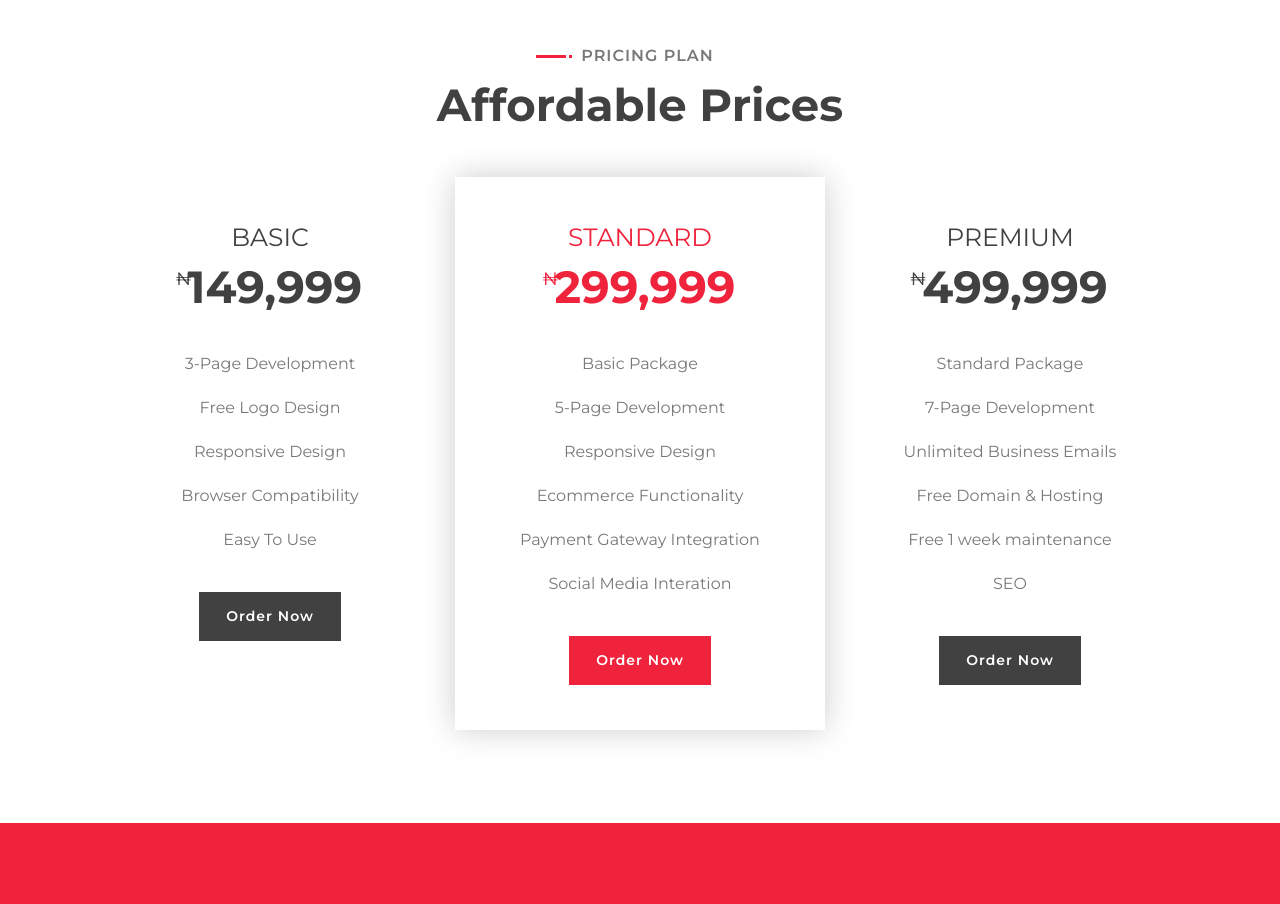
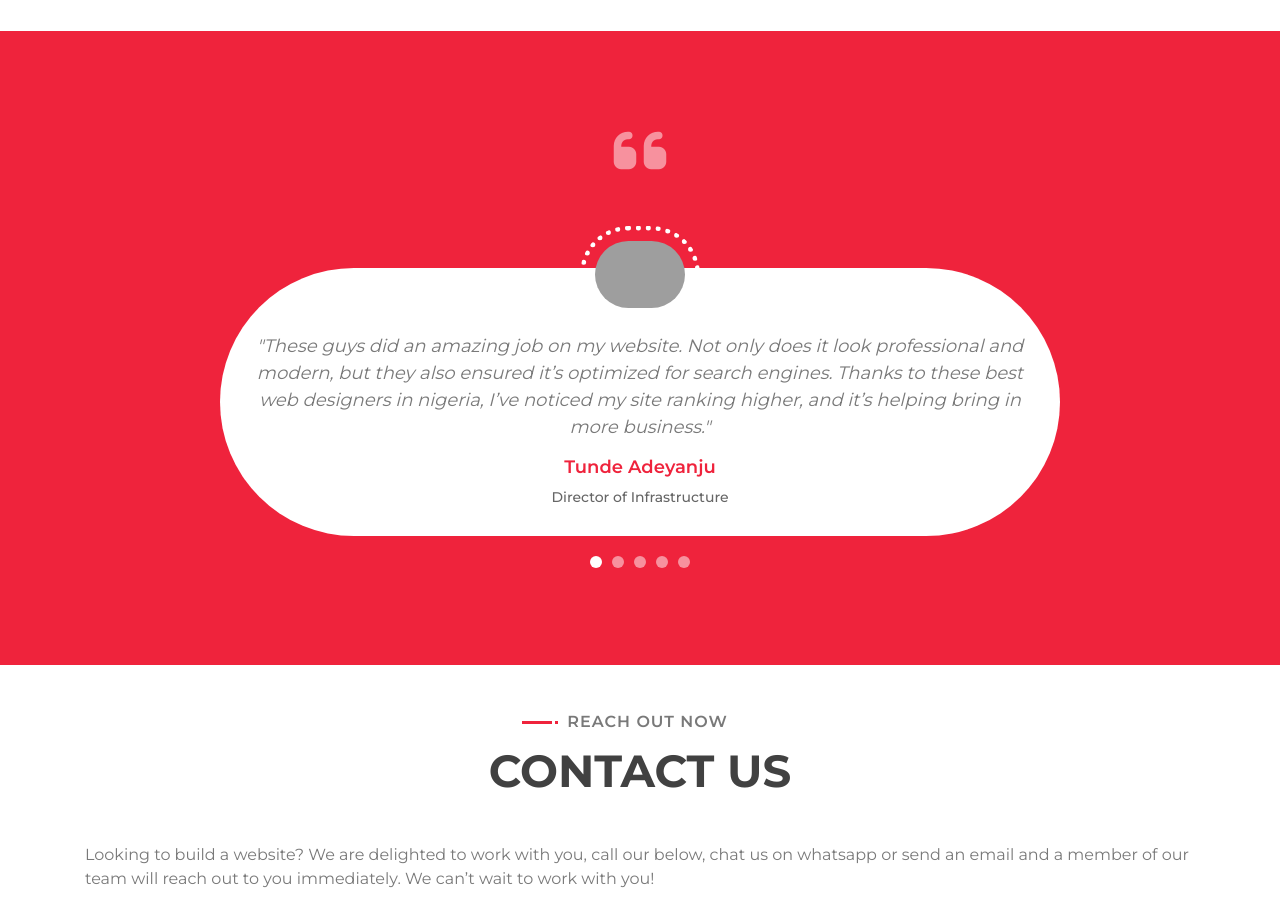
Before and after one commit to Bornorbang/websitedesigner, a Django app: page / in a window 1280 px wide. Shown: the part 4347-5251 px from the top of the page. Run offline with Django 5.2, Linux system fonts and the light colour scheme; some libraries are stand-ins or nearby versions; grey boxes are pictures that could not be loaded.

Commit message:
oh yeahhh

```diff
--- a/templates/index.html
+++ b/templates/index.html
@@ -211,13 +211,13 @@
         <div class="banner wow zoomIn" data-wow-delay="0.1s">
             <div class="container">
                 <div class="section-header text-center">
-                    <p style="color: #000;">Christmas Discount</p>
+                    <p style="color: #000;">New Year Discount</p>
                     <h2>Get <span style="color: #000;">30%</span> Discount</h2>
                 </div>
                 <div class="container banner-text">
                     <p>
-                        'Tis the season for savings! To spread some holiday cheer, we're offering an exclusive 30% Christmas discount on all our Web Design services. Whether you're looking to build a website, launch new ecommerce platform for your business, or create a mobile app, now is the perfect time to get started and save big. Take advantage of this
-                        limited-time offer to elevate your online presence and set your business up for success in the new year. Don't miss out—this festive offer won’t last long!
+                        'Tis a new year, welcome to 2025! To spread some great cheer, we're offering an exclusive 30% discount on all our Web Design services. Whether you're looking to build a website, launch new ecommerce platform for your business, or create a mobile app, now is the perfect time to get started and save big. Take advantage of this
+                        limited-time offer to elevate your online presence and set your business up for success in the new year. Don't miss out—this benevolent offer won’t last long!
                     </p>
                     <a class="btn" href="https://wa.link/f2kd41" target=_blank>Order Now</a>
                 </div>
@@ -276,6 +276,8 @@
                             </div>
                         </div>
                     </div>
+                </div>
+                <div class="row portfolio-container">
                     <div class="col-lg-4 col-md-6 col-sm-12 portfolio-item filter-3">
                         <div class="portfolio-wrap">
                             <div class="portfolio-img">
@@ -309,12 +311,12 @@
                             </div>
                         </div>
                     </div>
+                </div>
+                <div class="row portfolio-container">
                     <div class="col-lg-4 col-md-6 col-sm-12 portfolio-item filter-2">
                         <div class="portfolio-wrap">
                             <div class="portfolio-img">
-                                <a class="btn" href="https://geodis.com" target="_blank"><img src=
-                                    "https://media.istockphoto.com/photos/global-business-logistics-import-export-background-and-container-picture-id1266958681?k=20&m=1266958681&s=612x612&w=0&h=VfpQl6Fe83meeTksLdtIvoclXldL2bfD7D9A72WO5nI="
-                                    alt="web design company in nigeria"></a>
+                                <a class="btn" href="https://geodis.com" target="_blank"><img src="https://media.istockphoto.com/photos/global-business-logistics-import-export-background-and-container-picture-id1266958681?k=20&m=1266958681&s=612x612&w=0&h=VfpQl6Fe83meeTksLdtIvoclXldL2bfD7D9A72WO5nI=" alt="web design company in nigeria"></a>
                             </div>
                             <div class="portfolio-text">
                                 <h3>Geodis</h3>
@@ -344,6 +346,8 @@
                             </div>
                         </div>
                     </div>
+                </div>
+                <div class="row portfolio-container">
                     <div class="col-lg-4 col-md-6 col-sm-12 portfolio-item filter-1">
                         <div class="portfolio-wrap">
                             <div class="portfolio-img">
@@ -382,104 +386,6 @@
         </div>
         <!-- Portfolio End -->
 
-        <!-- Price Start -->
-        <div class="price" id="price">
-            <div class="container">
-                <div class="section-header text-center wow zoomIn" data-wow-delay="0.1s">
-                    <p>Pricing Plan</p>
-                    <h2>Affordable Prices</h2>
-                </div>
-                <div class="row">
-                    <div class="col-md-4 wow fadeInUp" data-wow-delay="0.5s">
-                        <div class="price-item">
-                            <div class="price-header">
-                                <div class="price-title">
-                                    <h2>Basic</h2>
-                                </div>
-                                <div class="price-prices">
-                                    <h2><small>₦</small>149,999</h2>
-                                </div>
-                            </div>
-                            <div class="price-body">
-                                <div class="price-description">
-                                    <ul>
-                                        <li>3-Page Development</li>
-                                        <li>Free Logo Design</li>
-                                        <li>Responsive Design</li>
-                                        <li>Browser Compatibility</li>
-                                        <li>Easy To Use</li>
-                                    </ul>
-                                </div>
-                            </div>
-                            <div class="price-footer">
-                                <div class="price-action">
-                                    <a class="btn" href="https://wa.link/f2kd41">Order Now</a>
-                                </div>
-                            </div>
-                        </div>
-                    </div>
-                    <div class="col-md-4 wow fadeInUp" data-wow-delay="0.0s">
-                        <div class="price-item featured-item">
-                            <div class="price-header">
-                                <div class="price-title">
-                                    <h2>Standard</h2>
-                                </div>
-                                <div class="price-prices">
-                                    <h2><small>₦</small>299,999</h2>
-                                </div>
-                            </div>
-                            <div class="price-body">
-                                <div class="price-description">
-                                    <ul>
-                                        <li>Basic Package</li>
-                                        <li>5-Page Development</li>
-                                        <li>Responsive Design</li>
-                                        <li>Ecommerce Functionality</li>
-                                        <li>Payment Gateway Integration</li>
-                                        <li>Social Media Interation</li>
-                                    </ul>
-                                </div>
-                            </div>
-                            <div class="price-footer">
-                                <div class="price-action">
-                                    <a class="btn" href="https://wa.link/f2kd41">Order Now</a>
-                                </div>
-                            </div>
-                        </div>
-                    </div>
-                    <div class="col-md-4 wow fadeInUp" data-wow-delay="0.5s">
-                        <div class="price-item">
-                            <div class="price-header">
-                                <div class="price-title">
-                                    <h2>Premium</h2>
-                                </div>
-                                <div class="price-prices">
-                                    <h2><small>₦</small>499,999</h2>
-                                </div>
-                            </div>
-                            <div class="price-body">
-                                <div class="price-description">
-                                    <ul>
-                                        <li>Standard Package</li>
-                                        <li>7-Page Development</li>
-                                        <li>Unlimited Business Emails</li>
-                                        <li>Free Domain & Hosting</li>
-                                        <li>Free 1 week maintenance</li>
-                                        <li>SEO</li>
-                                    </ul>
-                                </div>
-                            </div>
-                            <div class="price-footer">
-                                <div class="price-action">
-                                    <a class="btn" href="https://wa.link/f2kd41">Order Now</a>
-                                </div>
-                            </div>
-                        </div>
-                    </div>
-                </div>
-            </div>
-        </div>
-        <!-- Price End -->
 
         <!-- Testimonial Start -->
         <div class="mt-5 mb-3">
```
